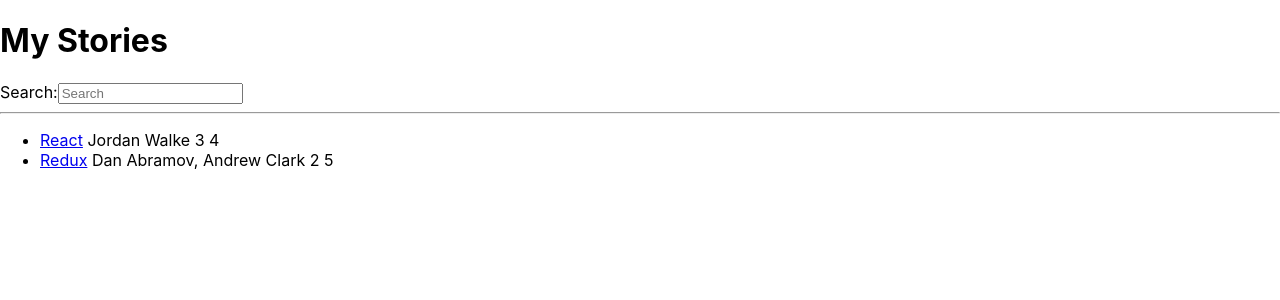
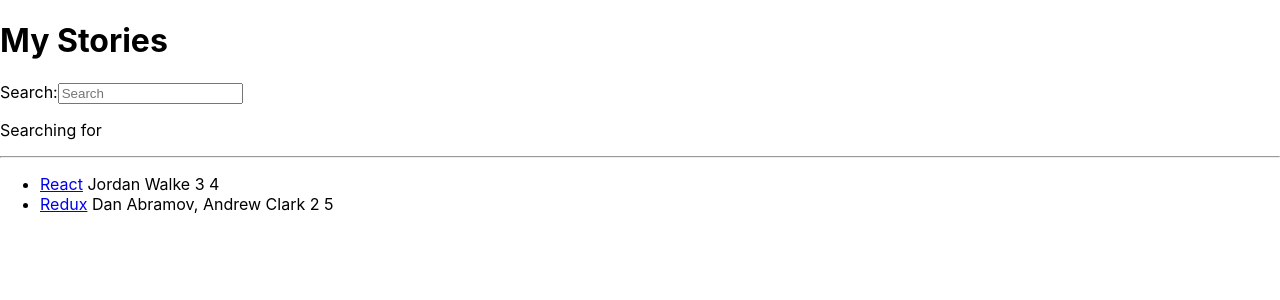
Before and after one commit to dgoceva/UKTC-React-II, a React (Create React App) app in the folder my-app/: page / in a window 1280 px wide. Shown: the top 300 px of the page. Built offline with nearby package versions, Linux system fonts and the light colour scheme.

Commit message:
searchTerm added - 04-11-21

```diff
--- a/my-app/src/App.js
+++ b/my-app/src/App.js
@@ -31,8 +31,10 @@
 };
 
 const Search = () => {
+  let searchTerm = "";
+
   const handleChange = (event) => {
-    console.log(event.target.value);
+    searchTerm = event.target.value;
   };
 
   return (
@@ -44,6 +46,9 @@
         placeholder="Search"
         onChange={handleChange}
       />
+      <p>
+        Searching for <strong>{searchTerm}</strong>
+      </p>
     </div>
   );
 };
```
